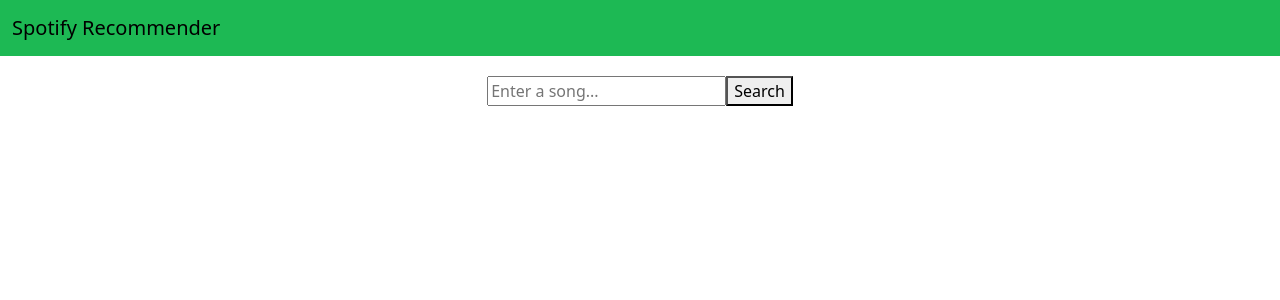
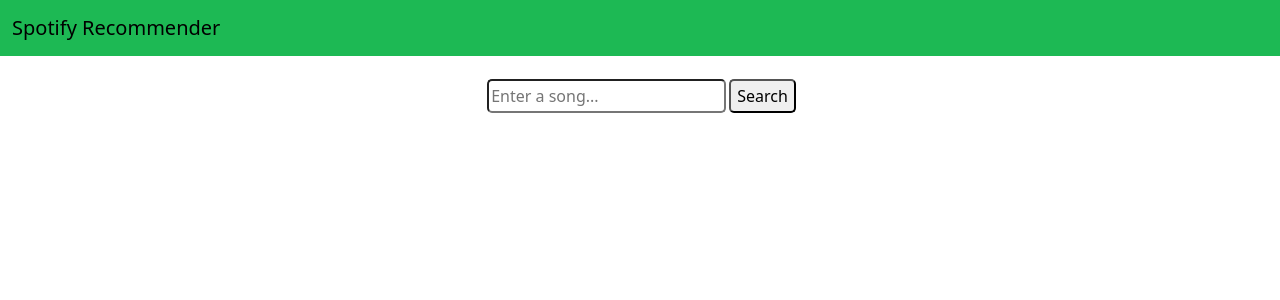
Before and after one commit to CSC4700-Spring2024-Org/spotify-recommender-app, a React (Create React App) app in the folder spotify-recommender/: page / in a window 1280 px wide. Shown: the top 300 px of the page. Built offline with nearby package versions, Linux system fonts and the light colour scheme; no server answers.

Commit message:
Added rounding and margins to searchbar

```diff
--- a/spotify-recommender/src/App.js
+++ b/spotify-recommender/src/App.js
@@ -35,8 +35,8 @@
           <Titlebar />
         </div>
         <div className="container" style={{padding: 20}} >
-          <input id="searchInput" placeholder='Enter a song...'/>
-          <button onClick={event => search(accessToken, document.getElementById("searchInput").value)}>Search</button>
+          <input id="searchInput" placeholder='Enter a song...' style={{borderRadius: 5, margin: 3, lineHeight: 1.75}}/>
+          <button style={{borderRadius: 5, lineHeight: 1.75}} onClick={event => search(accessToken, document.getElementById("searchInput").value)}>Search</button>
         </div>
       </div>
     </div>
```
